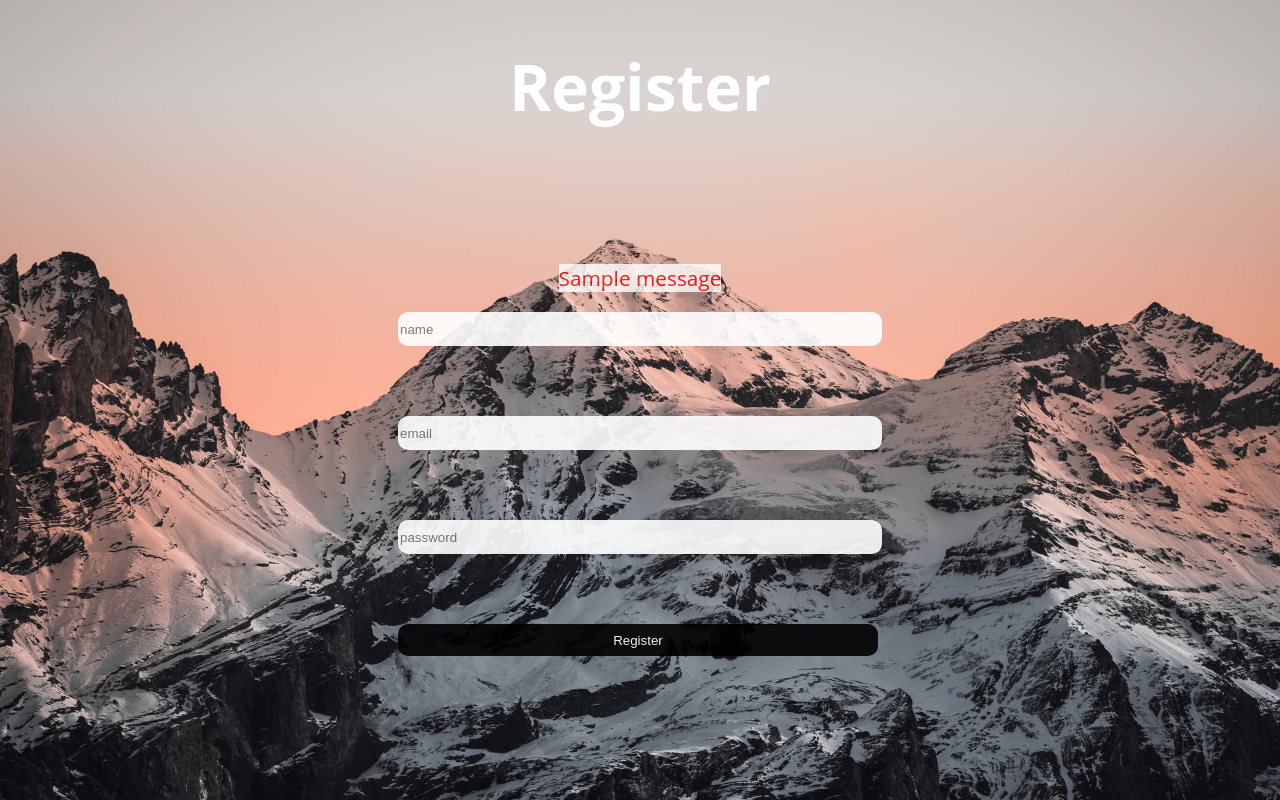
After one commit to alon-strauss/flight_search_website, a Flask app: page /register in a window 1280 px wide. The commit adds this page. Run offline with Flask 2, Linux system fonts and the light colour scheme; tables that the repository leaves empty hold one stand-in row (values such as "Sample post"); one stand-in notice (Sample message) is shown.

Commit message:
5th version

```diff
--- a/flight_search.py
+++ b/flight_search.py
@@ -28,7 +28,7 @@ class FlightSearch:
             "nights_in_dst_from": info["min_nights"],
             "nights_in_dst_to": info["max_nights"],
             "flight_type": "round" if info["type_of_trip"] == "round trip" else "oneway",
-            "limit": 1,
+            "limit": 10,
             "max_stopovers": 0,
             "adults": info["adults"],
             "children": info["children"],
--- a/formatter.py
+++ b/formatter.py
@@ -10,32 +10,36 @@ CLIENT_SECRET = "88Nn6H9p7V6BaUVr"
 class FlightData:
 
     def data_formatter(self, data):
-        search_result = data[0]
-        flight_information = {
-            "price": round(search_result['price']),
-            "city_from": search_result['cityFrom'],
-            "city_to": search_result['cityTo'],
-            "d_airline": self.airline_name_finder(search_result['route'][0]['airline']).lower(),
-            "r_airline": self.airline_name_finder(search_result['route'][1]['airline']).lower(),
-            "local_departure_flight1_date": '/'.join(search_result['route'][0]['local_departure'][:10].split("-")[
-                                                     ::-1]),
-            "local_arrival_flight1": search_result['route'][0]['local_arrival'][11:16],
-            "local_departure_flight1": search_result['route'][0]['local_departure'][11:16],
-            "local_departure_flight2_date": '/'.join(search_result['route'][1]['local_departure'][:10].split("-")[
-                                                     ::-1]),
-            "local_departure_flight2": search_result['route'][1]['local_departure'][11:16],
-            "local_arrival_flight2": search_result['route'][1]['local_arrival'][11:16],
-            "num_of_nights": search_result['nightsInDest'],
-            "duration_of_flight1": self.trip_length_calculator(search_result['route'][0]['utc_departure'][11:16],
-                                                               search_result['route'][0]['utc_arrival'][11:16]),
-            "duration_of_flight2": self.trip_length_calculator(search_result['route'][1]['utc_departure'][11:16],
-                                                               search_result['route'][1]['utc_arrival'][11:16]),
-            "day_of_flight1": self.day_finder(search_result['route'][0]['local_departure']),
-            "day_of_flight2": self.day_finder(search_result['route'][1]['local_departure']),
+        flights_information = []
+        for i in range(5):
+            search_result = data[i]
+            flight_information = {
+                "price": round(search_result['price']),
+                "city_from": search_result['cityFrom'],
+                "city_to": search_result['cityTo'],
+                "d_airline": self.airline_name_finder(search_result['route'][0]['airline']).lower(),
+                "r_airline": self.airline_name_finder(search_result['route'][1]['airline']).lower(),
+                "local_departure_flight1_date": '/'.join(search_result['route'][0]['local_departure'][:10].split("-")[
+                                                         ::-1]),
+                "local_arrival_flight1": search_result['route'][0]['local_arrival'][11:16],
+                "local_departure_flight1": search_result['route'][0]['local_departure'][11:16],
+                "local_departure_flight2_date": '/'.join(search_result['route'][1]['local_departure'][:10].split("-")[
+                                                         ::-1]),
+                "local_departure_flight2": search_result['route'][1]['local_departure'][11:16],
+                "local_arrival_flight2": search_result['route'][1]['local_arrival'][11:16],
+                "num_of_nights": search_result['nightsInDest'],
+                "duration_of_flight1": self.trip_length_calculator(search_result['route'][0]['utc_departure'][11:16],
+                                                                   search_result['route'][0]['utc_arrival'][11:16]),
+                "duration_of_flight2": self.trip_length_calculator(search_result['route'][1]['utc_departure'][11:16],
+                                                                   search_result['route'][1]['utc_arrival'][11:16]),
+                "day_of_flight1": self.day_finder(search_result['route'][0]['local_departure']),
+                "day_of_flight2": self.day_finder(search_result['route'][1]['local_departure']),
 
-        }
+            }
 
-        return flight_information
+            flights_information.append(flight_information)
+
+        return flights_information
 
     def trip_length_calculator(self, start, end):
         start_dt = dt.datetime.strptime(start, '%H:%M')
--- a/main.py
+++ b/main.py
@@ -1,14 +1,32 @@
-from flask import Flask, render_template, request
+from flask import Flask, render_template, request, url_for, redirect, flash
 from flight_search import FlightSearch
 from formatter import FlightData
+from flask_sqlalchemy import SQLAlchemy
+from werkzeug.security import generate_password_hash, check_password_hash
 
 app = Flask(__name__)
+app.config['SECRET_KEY'] = 'do384j#kd%0964az!'
+app.config['SQLALCHEMY_DATABASE_URI'] = 'sqlite:///users.db'
+app.config['SQLALCHEMY_TRACK_MODIFICATIONS'] = False
+db = SQLAlchemy(app)
+
 flight_search = FlightSearch()
 formatter = FlightData()
 
-@app.route("/")
+
+class User(db.Model):
+    email = db.Column(db.String(100), unique=True, primary_key=True)
+    password = db.Column(db.String(100), nullable=False)
+    name = db.Column(db.String(100), nullable=False)
+
+
+is_logged_in = False
+name = ''
+
+
+@app.route("/", methods=["GET", "POST"])
 def home():
-    return render_template("home_page.html")
+    return render_template("home_page.html", is_logged_in=is_logged_in, name=name)
 
 
 @app.route("/results", methods=["GET", "POST"])
@@ -32,9 +50,59 @@ def results_page():
     }
 
     results_data = flight_search.search(input_info)
-    print(results_data)
+    # pprint(results_data)
     results = formatter.data_formatter(results_data["data"])
-    return render_template("results.html", info=input_info, search_result=results)
+    return render_template("results.html", info=input_info, search_result=results, is_logged_in=is_logged_in)
+
+
+
+@app.route("/login", methods=["GET", "POST"])
+def login():
+    if request.method == "POST":
+        email = request.form.get('email')
+        password = request.form.get('password')
+
+        user = User.query.filter_by(email=email).first()
+        # Email doesn't exist or password incorrect.
+        if not user:
+            flash("That email does not exist, please try again.")
+            return redirect(url_for('login'))
+        elif not check_password_hash(user.password, password):
+            flash('Password incorrect, please try again.')
+            return redirect(url_for('login'))
+        else:
+            return render_template("home_page.html", is_logged_in=True, name=user.name)
+    return render_template("login.html")
+
+
+@app.route("/register", methods=["GET", "POST"])
+def register():
+    if request.method == "POST":
+
+        if User.query.filter_by(email=request.form.get('email')).first():
+            # User already exists
+            flash("You've already signed up with that email, log in instead!")
+            return redirect(url_for('login'))
+
+        hash_and_salted_password = generate_password_hash(
+            request.form['password'],
+            method='pbkdf2:sha256',
+            salt_length=8
+        )
+        new_user = User(
+            email=request.form['email'],
+            name=request.form['name'],
+            password=hash_and_salted_password,
+        )
+        db.session.add(new_user)
+        db.session.commit()
+        return render_template("home_page.html", is_logged_in=True, name=new_user.name)
+    return render_template("register.html")
+
+
+@app.route("/logout", methods=["GET", "POST"])
+def logout():
+    return render_template("home_page.html", is_logged_in=False)
 
 
 if __name__ == "__main__":
--- /dev/null
+++ b/static/css/log.css
@@ -0,0 +1,61 @@
+body {
+
+    margin: 0;
+    padding: 0;
+    background-image: url("../images/picture.jpg");
+    background-position: center center;
+    background-repeat: no-repeat;
+    background-attachment: fixed;
+    background-size: cover;
+    min-height: 100vh;
+    font-family: 'Open Sans', sans-serif;
+}
+
+
+.header {
+    color: white;
+    display: flex;
+    justify-content: center;
+    margin-bottom: 70px;
+    font-size: 2rem;
+
+}
+
+.log-inputs {
+    display: block;
+    border-radius: 10px;
+    width: 30rem;
+    height: 2rem;
+    margin-bottom: 70px;
+    border: none;
+    opacity: 0.9;
+}
+
+
+.log-btn {
+  background-color: rgb(0, 0, 0);
+  color: rgb(255, 255, 255);
+  border: none;
+  outline: none;
+}
+
+.log-btn:hover {
+  background-color: #111;
+}
+
+.log-btn:active {
+  background-color: #333;
+}
+
+.container {
+    display: flex;
+    flex-direction: column;
+    align-items: center;
+}
+
+p {
+    color: red;
+    background-color: white;
+    opacity: 0.8;
+    font-size: 1.3rem
+}
--- a/static/css/results.css
+++ b/static/css/results.css
@@ -319,6 +319,7 @@ hr {
   font-weight: 300;
   width: 80%;
   margin: auto;
+  margin-bottom: 2rem;
   border-radius: 7px;
   display: flex;
   justify-content: space-between;
@@ -414,7 +415,7 @@ hr {
 
 }
 
-#lg-button {
+.lg-button {
   width: 90%;
   padding: .75rem;
   font-weight: 600;
--- /dev/null
+++ b/templates/register.html
@@ -0,0 +1,29 @@
+<!DOCTYPE html>
+<html lang="en">
+<head>
+    <meta charset="UTF-8">
+    <title>Alon's Flights</title>
+    <link rel="stylesheet" href="static/css/log.css">
+</head>
+<body>
+    <div class="header">
+            <h1>Register</h1>
+    </div>
+    <div class="container">
+    {% with messages = get_flashed_messages() %}
+    {% if messages %}
+    {% for message in messages %}
+    <p>{{ message }}</p>
+    {% endfor %}
+    {% endif %}
+    {% endwith %}
+
+    <form action="/register" method="post">
+    <input type="text" name="name" placeholder="name" class="log-inputs" required="required">
+    <input type="email" name="email" placeholder="email" class="log-inputs" required="required">
+    <input type="password" name="password" placeholder="password" class="log-inputs" required="required">
+    <button type="submit" class="log-inputs log-btn">Register</button>
+    </form>
+    </div>
+</body>
+</html>
```
Also changed, not shown: search_engine.py (deleted, +0 -15 lines), static/css/nav-style.css (+8 -0 lines), templates/home_page.html (+9 -3 lines), templates/login.html (added, +30 -0 lines), templates/results.html (+19 -18 lines).
